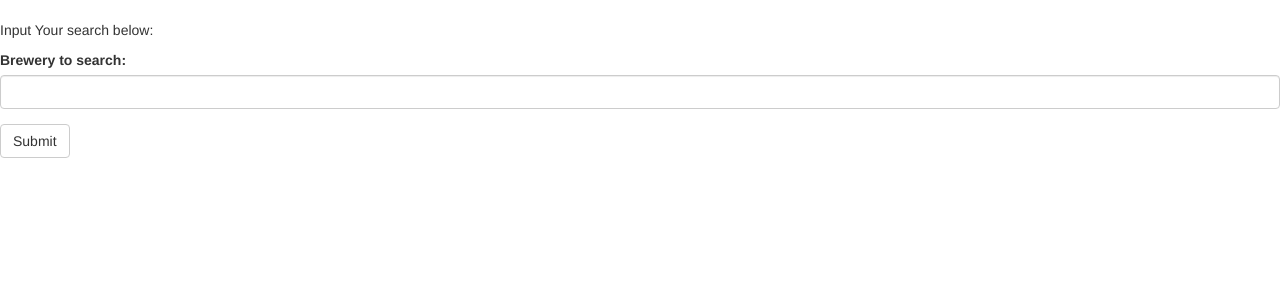
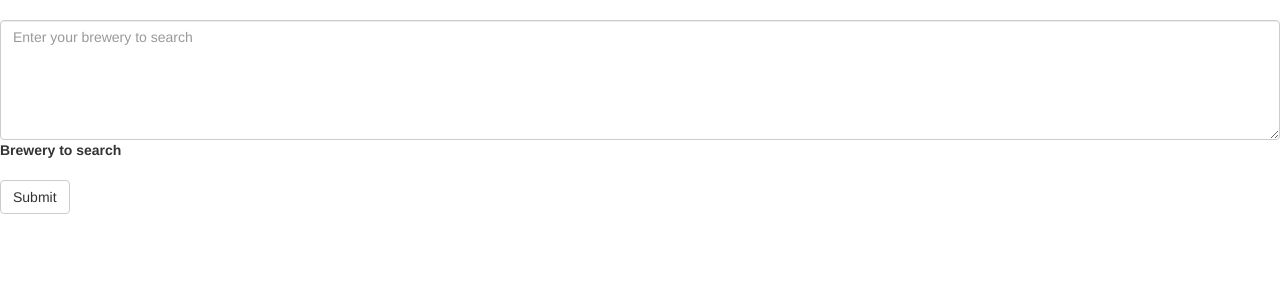
Before and after one commit to Pawlik-Lukasz/BreweryWebsite, a Flask app: page /search in a window 1280 px wide. Shown: the part 52-352 px from the top of the page. Run offline with Flask 3, Linux system fonts and the light colour scheme; some libraries are stand-ins or nearby versions.

Commit message:
Inputted brewery is returned from openbrewery API

```diff
--- a/main.py
+++ b/main.py
@@ -1,4 +1,4 @@
-from flask import Flask, render_template
+from flask import Flask, render_template, request
 import requests
 
 # make Flask application with home, contact, and search brewery
@@ -9,11 +9,6 @@ import requests
 # user can append breweries from search-brewery sub-site that they like
 
 
-search = "family"
-breweries = requests.get(url=f"https://api.openbrewerydb.org/v1/breweries/search?query={search}")
-print(breweries.json())
-
-
 app = Flask(__name__)
 
 
@@ -22,9 +17,15 @@ def home():
     return render_template(template_name_or_list="index.html")
 
 
-@app.route("/search")
+@app.route("/search", methods=["GET", "POST"])
 def search():
-    return render_template(template_name_or_list="search.html")
+    if request.method == "POST":
+        brewery_search = request.form["message"]
+        breweries = requests.get(url=f"https://api.openbrewerydb.org/v1/breweries/search?query={brewery_search}")
+        print(breweries.json())
+        return render_template(template_name_or_list="search.html")
+    else:
+        return render_template(template_name_or_list="search.html")
 
 
 if __name__ == '__main__':
--- a/templates/navbar.html
+++ b/templates/navbar.html
@@ -11,7 +11,7 @@
             <a class="navbar-brand" href="">Brewery Site</a>
         </div>
         <ul class="nav navbar-nav">
-            <li class="active"><a href="">Home</a></li>
+            <li class="active"><a href="/">Home</a></li>
             <li><a href="#">Contact</a></li>
             <li class="dropdown">
                 <a class="dropdown-toggle" data-toggle="dropdown">Search Your Brewery
--- a/templates/search.html
+++ b/templates/search.html
@@ -8,17 +8,25 @@
     <script src="https://maxcdn.bootstrapcdn.com/bootstrap/3.4.1/js/bootstrap.min.js"></script>
     <meta name="viewport" content="width=device-width, initial-scale=1">
 </head>
-    {% include "navbar.html" %}
+{% include "navbar.html" %}
 <body>
-<p>Input Your search below:</p>
-<b></b>
 
-<form action="/">
-  <div class="form-group">
-    <label>Brewery to search:</label>
-    <input class="form-control" id="brewery">
-  </div>
-  <button type="submit" class="btn btn-default">Submit</button>
+<form action="{{ url_for('search') }}"
+      method="post"
+      id="searchForm"
+      name="searchBrewery">
+    <div class="form-group">
+      <textarea
+              class="form-control"
+              id="message"
+              name="message"
+              placeholder="Enter your brewery to search"
+              required
+              style="height: 12rem"
+      ></textarea>
+        <label for="message">Brewery to search</label>
+    </div>
+    <button type="submit" class="btn btn-default">Submit</button>
 </form>
 </body>
 </html>
```
